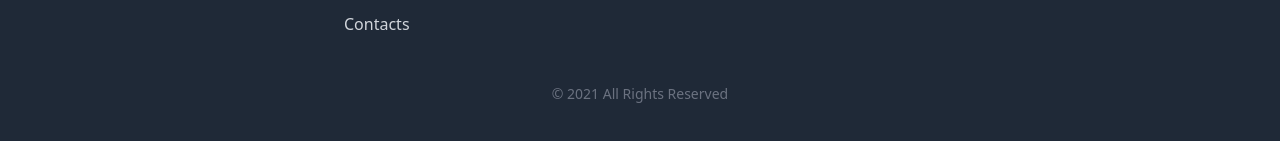
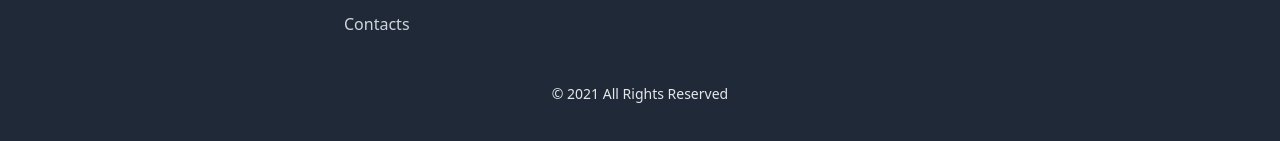
Before and after one commit to Siddiqa77/Assignment-6-Figma, a Next.js app: page / in a window 1280 px wide. Shown: the part 3267-3408 px from the top of the page. Built offline with nearby package versions, Linux system fonts and the light colour scheme.

Commit message:
again changes

```diff
--- a/src/app/component/footer.tsx
+++ b/src/app/component/footer.tsx
@@ -3,7 +3,6 @@ import Shape from '/shape.png'
 import Shape1 from '/shape.png'
 import Shape2 from '/shape.png'
 import Shape3 from '/shape.png'
-
 import React from 'react'
 
 const Footer = () => {
@@ -52,9 +51,6 @@ const Footer = () => {
         <div>
           <h3 className="text-white font-semibold mb-4">Social Media</h3>
           <div className="flex space-x-4 text-xl">
-
-
-
           <Image className=" hover:text-white transition" src={Shape} alt='' width={10} height={10}/>
           <Image className=" hover:text-white transition" src={Shape1} alt='' width={18} height={10}/>
           <Image className=" hover:text-white transition" src={Shape2} alt='' width={18} height={10}/>
@@ -64,7 +60,7 @@ const Footer = () => {
       </div>
 
       {/* Footer Bottom */}
-      <div className=" border-gray-700 mt-8 pt-4 text-center text-sm text-gray-500">
+      <div className=" border-gray-700 mt-8 pt-4 text-center text-sm text-gray-200">
         © 2021 All Rights Reserved
       </div>
     </footer>
```
